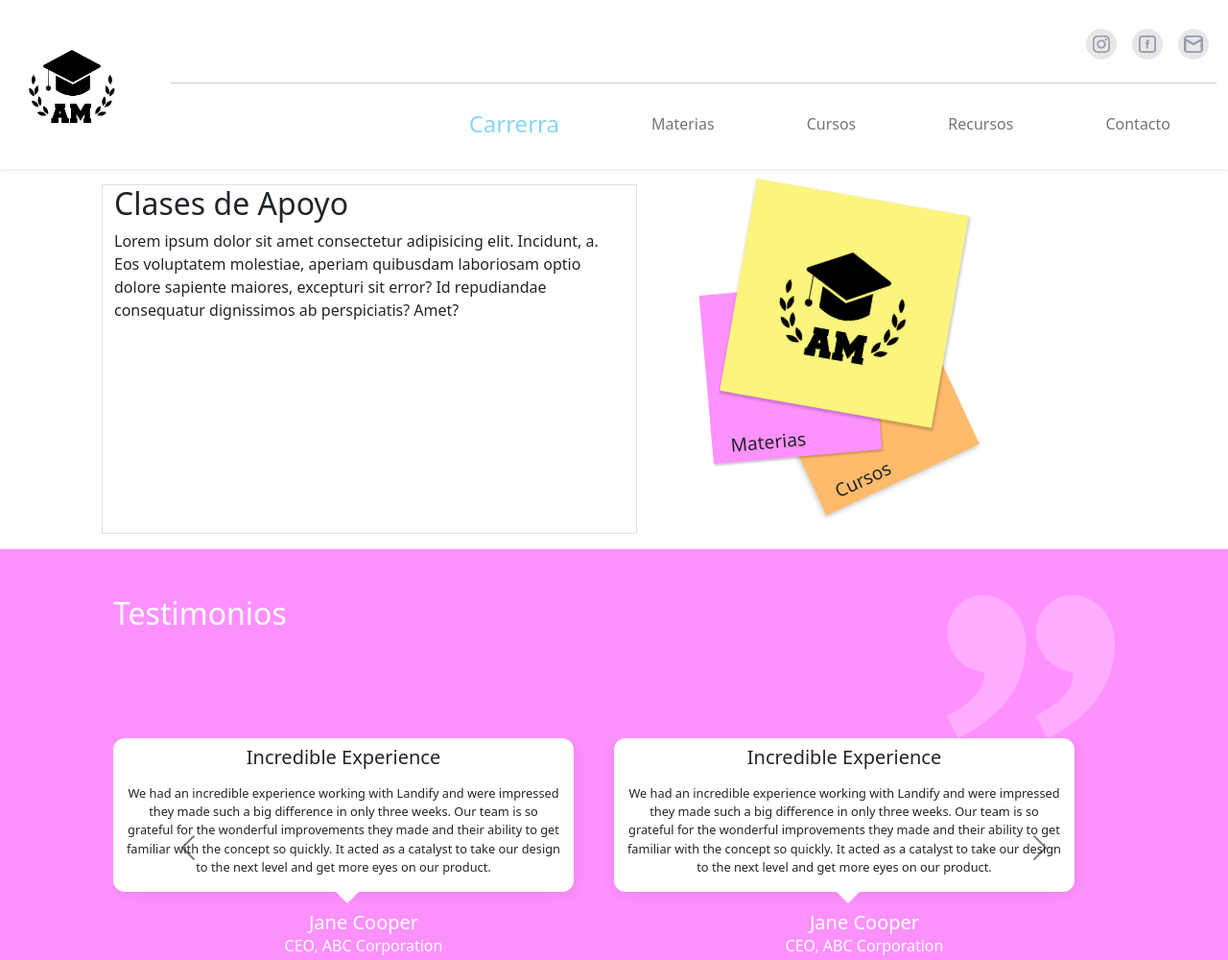
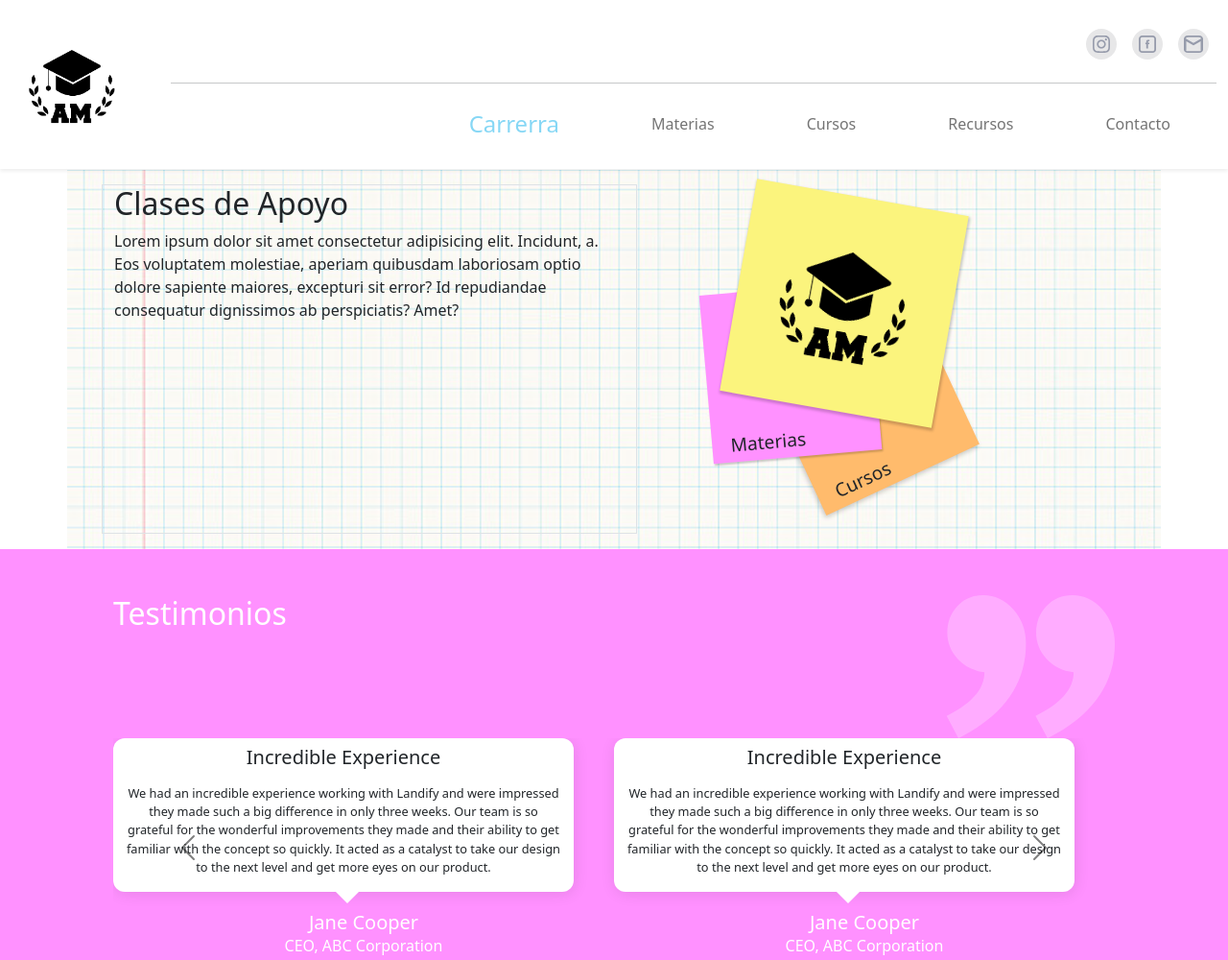
Before and after one commit to Fabomarche/am, a website: page index.html in a window 1280 px wide. Shown: the whole page at 96% size. Drawn offline with nearby package versions, Linux system fonts and the light colour scheme.

Commit message:
fondo hoja papel

```diff
--- a/index.html
+++ b/index.html
@@ -40,7 +40,7 @@
     </header>
 
     <main>
-        <section class="container d-flex">
+        <section class="container d-flex fondoPapel">
             <div class="container border w-50 my-3 mx-4">
                 <h2>Clases de Apoyo</h2>
                 <p>Lorem ipsum dolor sit amet consectetur adipisicing elit. Incidunt, a. Eos voluptatem molestiae, aperiam quibusdam laboriosam optio dolore sapiente maiores, excepturi sit error? Id repudiandae consequatur dignissimos ab perspiciatis? Amet?</p>
--- a/scss/style.scss
+++ b/scss/style.scss
@@ -36,6 +36,12 @@ $negro: #18191f;
 }
 /*---------------END HEADER------------------*/
 /*--------------------------------MAIN---------------------------------*/
+
+.fondoPapel {
+  background-image: url("../assets/img/hoja_papel_612x612.png");
+  width: 100%;
+  height: auto;
+}
 
 /*-----------STICKYS--------------*/
 #stickys {
```
Also changed, not shown: assets/img/hoja_papel_612x612.png (added), css/style.css.
